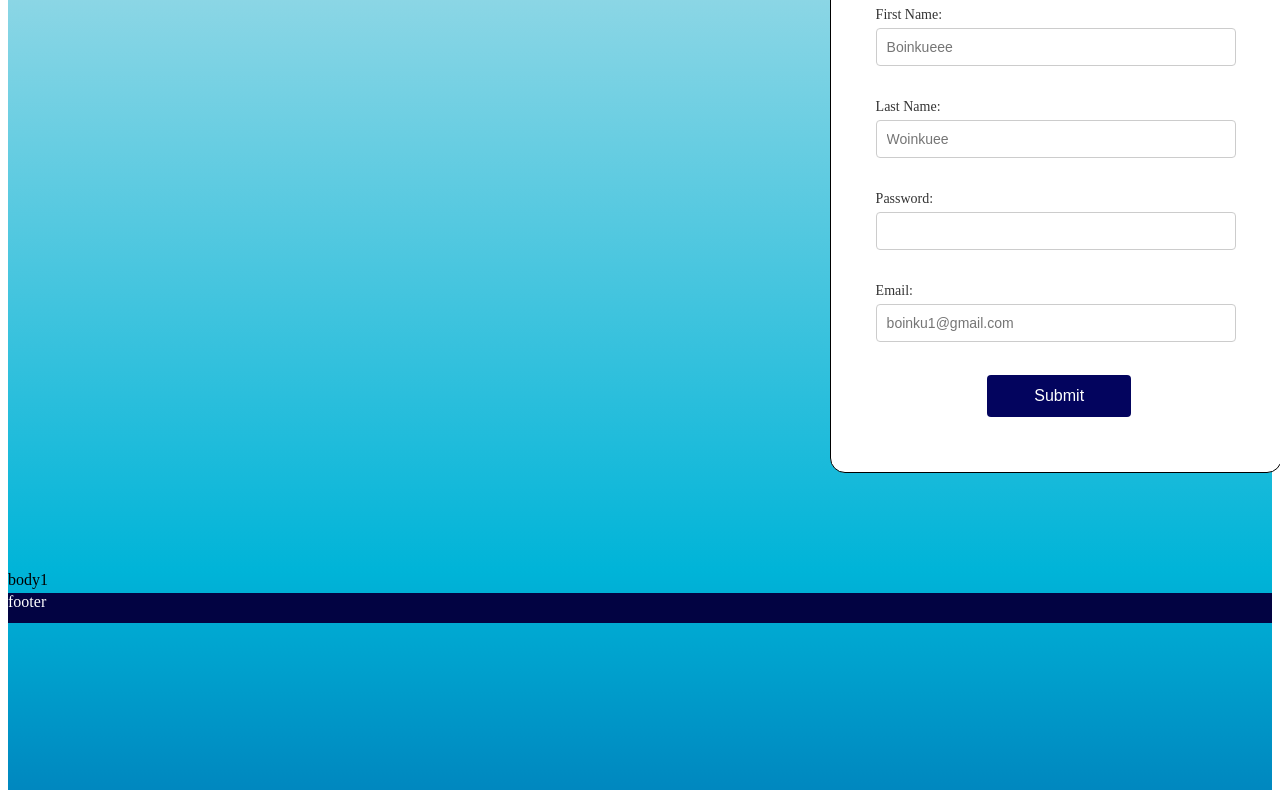
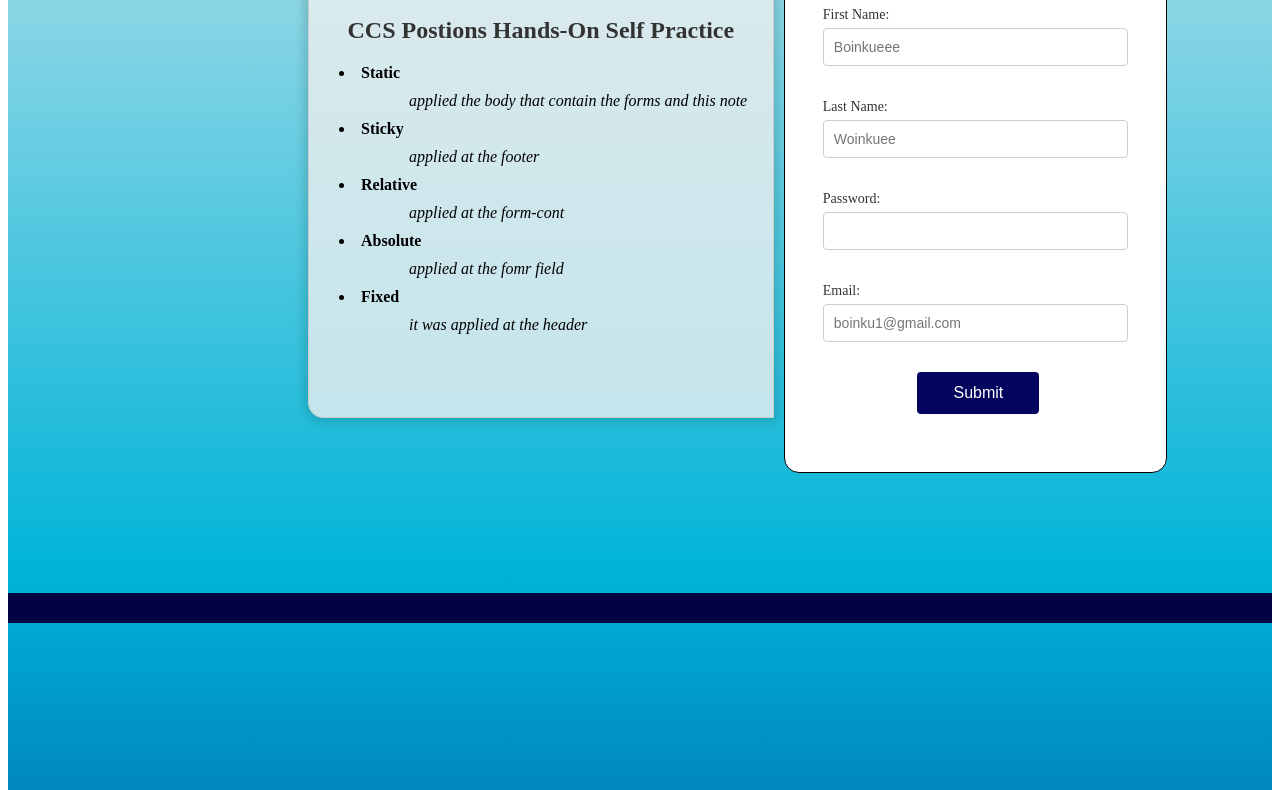
Before and after one commit to Loidu-kun/Journey, a plain HTML site: page Front-End/CSS/CCS_OUTPUT/postions.html in a window 1280 px wide. Shown: the part 177-967 px from the top of the page. Drawn offline with Linux system fonts and the light colour scheme.

Commit message:
added another container for note
added another container for note

```diff
--- a/Front-End/CSS/CCS_OUTPUT/position.css
+++ b/Front-End/CSS/CCS_OUTPUT/position.css
@@ -1,37 +1,44 @@
-body{
+body {
     background-color: rgb(255, 255, 255);
 }
-h1{
+
+h1 {
     text-align: center;
+}
 
+li{
+    font-weight: bolder;
+    margin: 10px;
 }
-.header{
+
+dd{
+    font-style: italic;
+    margin-left: 80px;
+}
+
+.header {
     width: 64%;
     height: 40px;
-    /* margin-bottom: 10px; */
     background-color: #CAF0F8;
     position: fixed;
 }
 
-.body{
+.body {
     width: 100%;
     height: 650px;
-    /* margin-bottom: 10px; */
     background-image: linear-gradient(#B4E0E9, #00B4D8);
     position: static;
     padding-top: 90px;
 }
 
-.body1{
-
+.body1 {
     width: 100%;
     height: 600px;
-    /* margin-bottom: 10px; */
     background-image: linear-gradient(#00B4D8, #0077B6, #03045E);
 }
 
-.footer{
-   color: white;
+.footer {
+    color: white;
     width: 100%;
     height: 30px;
     background-color: #020342;
@@ -40,12 +47,20 @@ h1{
     top: 0px;
 }
 
-#form-cont{
+#container {
+    display: flex;
+    justify-content: space-between;
+    align-items: flex-start;
+    gap: 10px;
+    padding: 0 100px;
+}
+
+#form-cont {
     background-color: #ffffff;
     height: 550px;
     width: 450px;
     position: relative;
-    margin-left: 65%;
+    margin-right: 5px;
     border-radius: 15px;
     border: #000000 1px solid;
     transition: box-shadow 0.3s ease;
@@ -55,7 +70,7 @@ h1{
     box-shadow: 0 0 10px 4px rgba(6, 66, 51, 0.6);
 }
 
-#form{
+#form {
     height: 83%;
     width: 80%;
     position: absolute;
@@ -63,7 +78,7 @@ h1{
     margin-top: 5px;
 }
 
-.form-field{
+.form-field {
     margin-bottom: 15px;
 }
 
@@ -82,6 +97,7 @@ h1{
     border-radius: 4px;
     box-sizing: border-box;
 }
+
 .form-field input:focus {
     border-color: #020342;
     outline: none;
@@ -103,3 +119,27 @@ h1{
 .form-actions button:hover {
     background-color: #00B4D8;
 }
+
+#extra-container {
+    background-color: #f0f0f0c7;
+    width: 500px;
+    height: 400px;
+    padding: 20px;
+    border-top-right-radius: 15px;
+    border-bottom-left-radius: 15px;
+    margin-top: auto;
+    margin-bottom: auto;
+    margin-left: 200px;
+    border: 1px solid #ccc;
+    box-shadow: 0 0 10px 4px rgba(6, 66, 51, 0.2);
+}
+
+#extra-container h2 {
+    text-align: center;
+    color: #333;
+}
+
+#extra-container p {
+    text-align: center;
+    color: #555;
+}
--- a/Front-End/CSS/CCS_OUTPUT/postions.html
+++ b/Front-End/CSS/CCS_OUTPUT/postions.html
@@ -11,6 +11,23 @@
 <body>
     <div class="header"> Lets Practice Postions in CSS</div>
     <div class="body">
+        <div id="container">
+            <div id="extra-container">
+                <h2>CCS Postions Hands-On Self Practice</h2>
+                <dl>
+                    <dt>  <li>  Static </li> </dt>
+                    <dd>  applied the body that contain the forms and this note </dd>
+                    <dt>  <li>  Sticky </li> </dt>
+                    <dd>applied at the footer</dd>
+                    <dt>  <li> Relative </li> </dt>
+                    <dd>  applied at the form-cont </dd>
+                    <dt>  <li> Absolute </li> </dt>
+                    <dd>  applied at the fomr field </dd>
+                    <dt>  <li> Fixed  </li> </dt>
+                    <dd> it was applied at the header </dd>
+                </dl>
+            </div>
+
             <div id="form-cont">
                 <div id="form">
                     <h1>Log-In</h1>
@@ -45,8 +62,10 @@
                     </div>
                 </div>
             </div>
+        </div>
     </div>
-    <div class="body1"> body1 </div>
-    <div class="footer">footer</div>
+
+    <div class="body1">  </div>
+    <div class="footer"></div>
 </body>
 </html>
```
